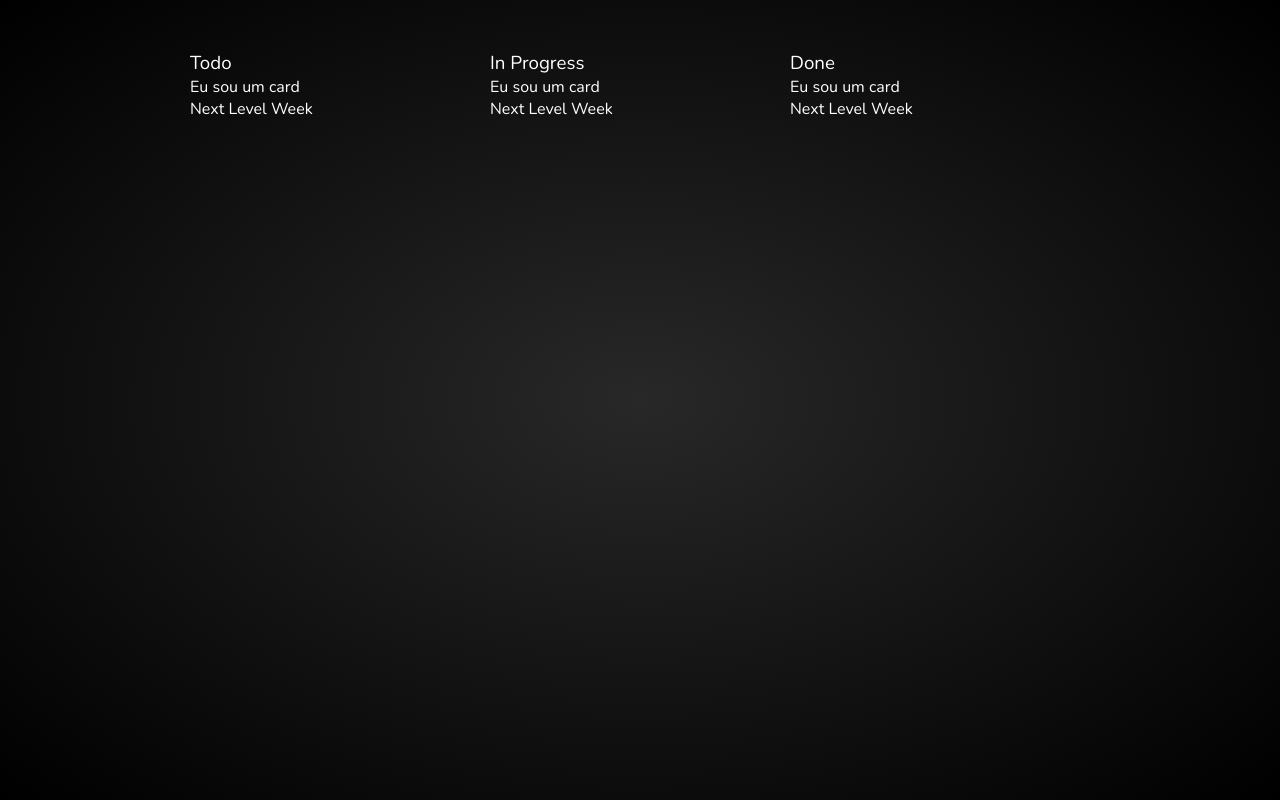
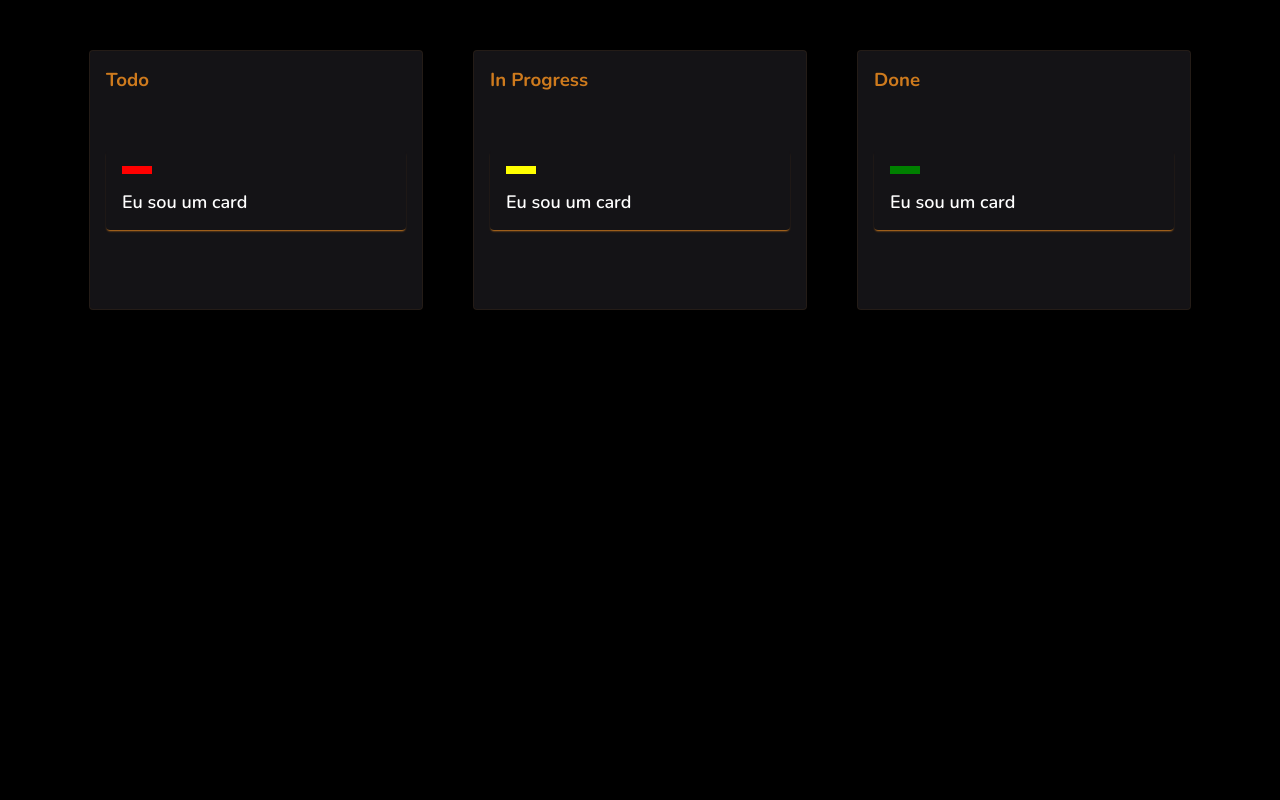
Before and after one commit to vitor-mat/Drag-and-drop-project, a React (Create React App) app: page / in a window 1280 px wide. Built offline with nearby package versions, Linux system fonts and the light colour scheme.

Commit message:
pag feita + componente dos quadros e cards

```diff
--- a/src/components/card/index.js
+++ b/src/components/card/index.js
@@ -4,14 +4,16 @@ import {
     Container
     } from './style'
 
-export const Card = ({title, description}) => {
+export const Card = ({title, status}) => {
     return(
-        <Container>
+        <Container status={status}>
             <div id="title-container"><h3>{title}</h3></div>
             <div id="dropzone-container">
-                <div id="cards" draggable="true">Eu sou um card</div>
+                <div id="cards" draggable="true">
+                    <div id="status"></div>
+                    Eu sou um card
+                </div>
             </div>
-            <div>{description}</div>
         </Container>
     )
 }
--- a/src/components/card/style.js
+++ b/src/components/card/style.js
@@ -1,11 +1,48 @@
 import styled from 'styled-components';
 
 export const Container = styled.div`
-    width: 300px;
-    height: 400px;
+
+    background: #141316;
+    border: 1px solid #fb951f11;
+    border-radius: 4px;
 
     #title-container{
-        color: yellow;
+        h3{
+            font-weight: 700;
+            padding: 16px;
+            color: #fd951fcc;
+        }
+    }
+
+    #dropzone-container{
+        padding: 16px;
+        min-width: 332px;
+        min-height: 200px;
+        #cards{
+            box-shadow: 0 2px 2px -1px #fd951fcc;
+            widht: 250px;
+            margin: 25px 0;
+            font-weight: 600;
+            font-size: 18px;
+            padding: 16px;
+
+            #status{
+                width: 30px;
+                height: 8px;
+                margin-bottom: 16px;
+                ${(prop) => {
+                    if(prop.status == "urgent"){
+                        return "background: red;"
+                    }else if(prop.status == "alert"){
+                        return "background: yellow;"
+                    }else{
+                        return "background: green;"
+                    }
+                }}
+            }
+
+            border-radius: 4px;
+        }
     }
 
 `
--- a/src/pages/kanban/index.js
+++ b/src/pages/kanban/index.js
@@ -9,8 +9,8 @@ import {
 export const KanbanPage = () => {
     return(
         <Container>
-            <Card title="Todo" description="Next Level Week"/>
-            <Card title="In Progress" description="Next Level Week"/>
+            <Card title="Todo" description="Next Level Week" status="urgent"/>
+            <Card title="In Progress" description="Next Level Week" status="alert"/>
             <Card title="Done" description="Next Level Week"/>
         </Container>
     )
--- a/src/pages/kanban/style.js
+++ b/src/pages/kanban/style.js
@@ -2,10 +2,10 @@ import styled from 'styled-components';
 
 export const Container = styled.div`
     width: 100%;
-    height: 100vh;
-    background: radial-gradient(rgb(40, 40, 40), #000);
 
     display: flex;
     justify-content: center;
+    flex-wrap: wrap;
     padding: 50px;
+    gap: 50px;
 `
--- a/src/style/globalStyle.js
+++ b/src/style/globalStyle.js
@@ -10,4 +10,8 @@ export const GlobalStyle = createGlobalStyle`
         font-family: 'Nunito', sans-serif;
         font-weight: 400;
     }
+
+    body{
+        background: black;
+    }
 `
```
